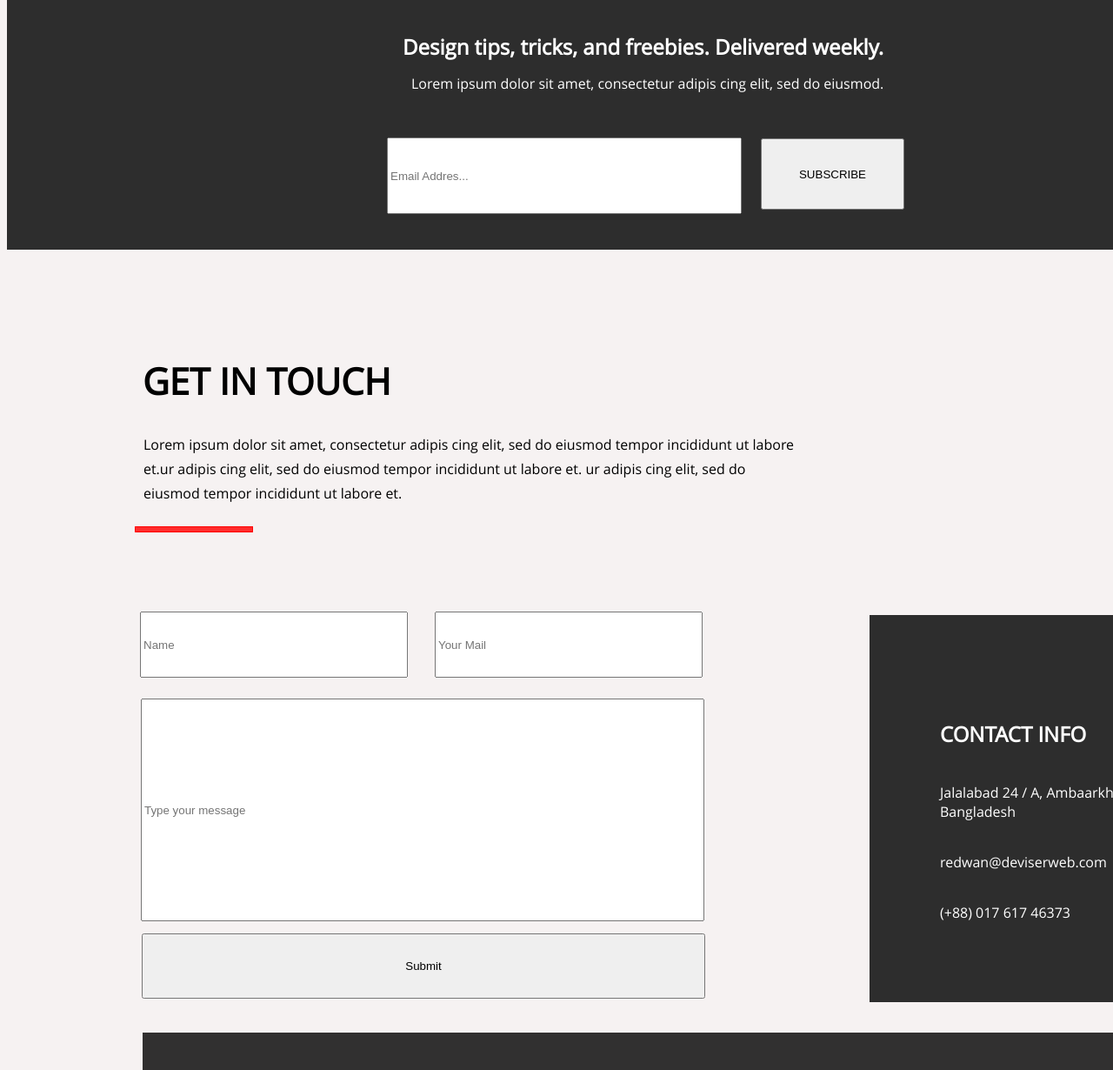
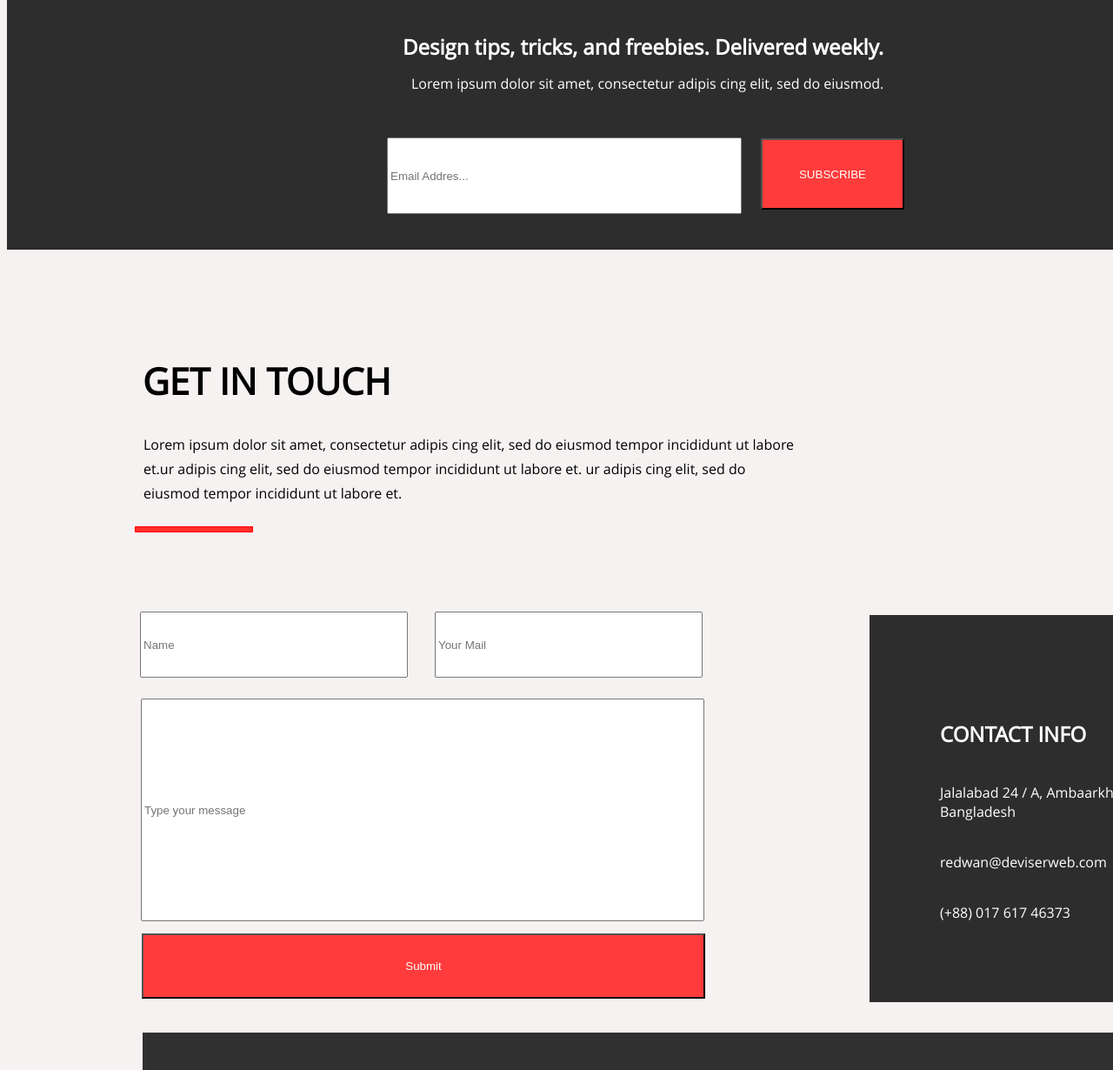
Before and after one commit to futuramapublic/skillfactory-module-3-baranikov, a plain HTML site: page index.html in a window 1280 px wide. Shown: the part 3213-4443 px from the top of the page at 87% size. Drawn offline with Linux system fonts and the light colour scheme.

Commit message:
Add files via upload

```diff
--- a/index.html
+++ b/index.html
@@ -110,7 +110,7 @@
 	</div>
 	<div class="mail">
 		<form action="" method="GET">
-			<p class="input"><input type="submit" value="SUBSCRIBE" style="width: 165px; height: 82px;"></p>
+			<p class="input"><input type="submit" value="SUBSCRIBE" style="width: 165px; height: 82px; color: white; background-color: #FF3B3B;"></p>
 		    <p class="email"><input type="email" name="login" placeholder="Email Addres..." style="width: 400px; height: 82px;"></p>
 	    </form>
 	</div>
@@ -124,7 +124,7 @@
 			<p class="action-p"><input required type="login" name="login" placeholder="Name" style="width: 300px; height: 70px;"></p>
 			<p class="action-p2"><input required type="email" name="mail" placeholder="Your Mail" style="width: 300px; height: 70px;"></p>
 			<p class="mess"><input required type="login" name="login" placeholder="Type your message" style="width: 640px; height: 250px;"></p>
-			<p class="buttom1"><input type="submit" name="buttom" placeholder="SEND MESSAGES" style="width: 648px; height: 75px;"></p>
+			<p class="buttom1"><input type="submit" name="buttom" placeholder="SEND MESSAGES" style="width: 648px; height: 75px; color: white; background-color: #FF3B3B;"></p>
 		</form>
 	</div>
 	<div>
```
